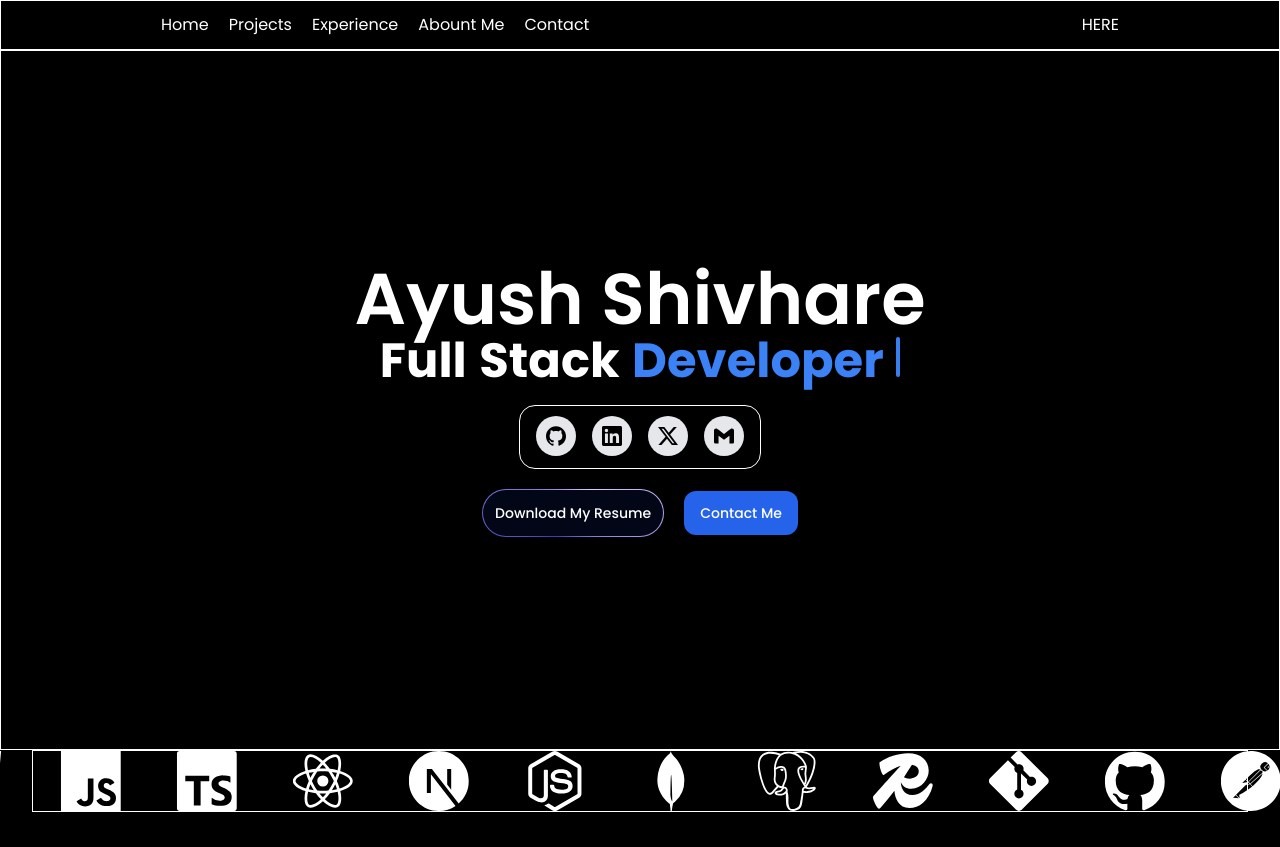
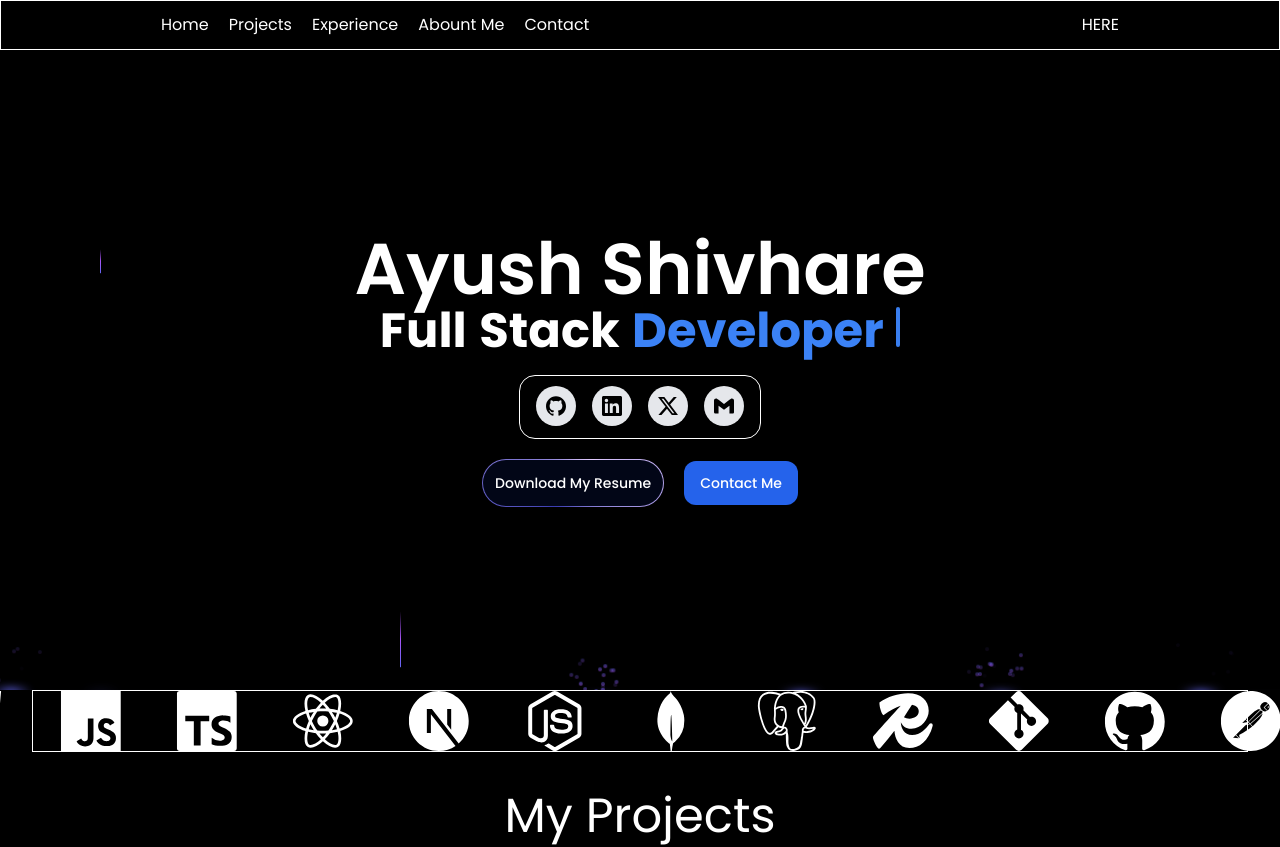
Before and after one commit to AyushShivhare79/Ayush-Portfolio, a Next.js app: page / in a window 1280 px wide. Shown: the top 847 px of the page. Built offline with nearby package versions, Linux system fonts and the light colour scheme; a web font is replaced by a local one.

Commit message:
chore: background

```diff
--- /dev/null
+++ b/app/components/Background.tsx
@@ -0,0 +1,20 @@
+import React from "react";
+import { BackgroundBeamsWithCollision } from "@/components/ui/background-beams-with-collision";
+
+export function BackgroundBeamsWithCollisionDemo() {
+  return (
+    <BackgroundBeamsWithCollision>
+      <h2 className="text-2xl relative z-20 md:text-4xl lg:text-7xl font-bold text-center text-black dark:text-white font-sans tracking-tight">
+        What&apos;s cooler than Beams?{" "}
+        <div className="relative mx-auto inline-block w-max [filter:drop-shadow(0px_1px_3px_rgba(27,_37,_80,_0.14))]">
+          <div className="absolute left-0 top-[1px] bg-clip-text bg-no-repeat text-transparent bg-gradient-to-r py-4 from-purple-500 via-violet-500 to-pink-500 [text-shadow:0_0_rgba(0,0,0,0.1)]">
+            <span className="">Exploding beams.</span>
+          </div>
+          <div className="relative bg-clip-text text-transparent bg-no-repeat bg-gradient-to-r from-purple-500 via-violet-500 to-pink-500 py-4">
+            <span className="">Exploding beams.</span>
+          </div>
+        </div>
+      </h2>
+    </BackgroundBeamsWithCollision>
+  );
+}
--- a/app/components/Box.tsx
+++ b/app/components/Box.tsx
@@ -13,7 +13,7 @@
   ];
   return (
     <>
-      <div className="flex justify-center flex-col items-center gap-5 border border-white h-[700px]">
+      <div className="flex justify-center flex-col items-center gap-5 h-[700px]">
         <div className="flex justify-center flex-col items-center font-semibold text-7xl font-serif">
           <h1 className="font-Tailpoppins">Ayush Shivhare</h1>
           <TypewriterEffect words={startText} />
--- a/app/page.tsx
+++ b/app/page.tsx
@@ -5,18 +5,22 @@
 import Marquee from "./components/Marquee ";
 import Experience from "./components/Experience";
 import Footer from "./components/Footer";
+import { BackgroundBeamsWithCollisionDemo } from "./components/Background";
+import { BackgroundBeamsWithCollision } from "@/components/ui/background-beams-with-collision";
 
 export default function Home() {
   return (
     <>
       <Navbar />
-      <Box />
+      <BackgroundBeamsWithCollision className="from-black to-black">
+        <Box />
+      </BackgroundBeamsWithCollision>
       <div className="container mx-auto text-white overflow-x-hidden">
         <Marquee />
       </div>
       <Projects />
-      <Experience/>
-      <Footer/>
+      <Experience />
+      <Footer />
       {/* <About /> */}
     </>
   );
--- /dev/null
+++ b/components/ui/background-beams-with-collision.tsx
@@ -0,0 +1,259 @@
+"use client";
+import { cn } from "@/lib/utils";
+import { motion, AnimatePresence } from "framer-motion";
+import React, { useRef, useState, useEffect } from "react";
+
+export const BackgroundBeamsWithCollision = ({
+  children,
+  className,
+}: {
+  children: React.ReactNode;
+  className?: string;
+}) => {
+  const containerRef = useRef<HTMLDivElement>(null);
+  const parentRef = useRef<HTMLDivElement>(null);
+
+  const beams = [
+    {
+      initialX: 10,
+      translateX: 10,
+      duration: 7,
+      repeatDelay: 3,
+      delay: 2,
+    },
+    {
+      initialX: 600,
+      translateX: 600,
+      duration: 3,
+      repeatDelay: 3,
+      delay: 4,
+    },
+    {
+      initialX: 100,
+      translateX: 100,
+      duration: 7,
+      repeatDelay: 7,
+      className: "h-6",
+    },
+    {
+      initialX: 400,
+      translateX: 400,
+      duration: 5,
+      repeatDelay: 14,
+      delay: 4,
+    },
+    {
+      initialX: 800,
+      translateX: 800,
+      duration: 11,
+      repeatDelay: 2,
+      className: "h-20",
+    },
+    {
+      initialX: 1000,
+      translateX: 1000,
+      duration: 4,
+      repeatDelay: 2,
+      className: "h-12",
+    },
+    {
+      initialX: 1200,
+      translateX: 1200,
+      duration: 6,
+      repeatDelay: 4,
+      delay: 2,
+      className: "h-6",
+    },
+  ];
+
+  return (
+    <div
+      ref={parentRef}
+      className={cn(
+        "h-96 md:h-[40rem] bg-gradient-to-b from-white to-neutral-100 dark:from-neutral-950 dark:to-neutral-800 relative flex items-center w-full justify-center overflow-hidden",
+        // h-screen if you want bigger
+        className
+      )}
+    >
+      {beams.map((beam) => (
+        <CollisionMechanism
+          key={beam.initialX + "beam-idx"}
+          beamOptions={beam}
+          containerRef={containerRef}
+          parentRef={parentRef}
+        />
+      ))}
+
+      {children}
+      <div
+        ref={containerRef}
+        className="absolute bottom-0 bg-neutral-100 w-full inset-x-0 pointer-events-none"
+        style={{
+          boxShadow:
+            "0 0 24px rgba(34, 42, 53, 0.06), 0 1px 1px rgba(0, 0, 0, 0.05), 0 0 0 1px rgba(34, 42, 53, 0.04), 0 0 4px rgba(34, 42, 53, 0.08), 0 16px 68px rgba(47, 48, 55, 0.05), 0 1px 0 rgba(255, 255, 255, 0.1) inset",
+        }}
+      ></div>
+    </div>
+  );
+};
+
+const CollisionMechanism = React.forwardRef<
+  HTMLDivElement,
+  {
+    containerRef: React.RefObject<HTMLDivElement>;
+    parentRef: React.RefObject<HTMLDivElement>;
+    beamOptions?: {
+      initialX?: number;
+      translateX?: number;
+      initialY?: number;
+      translateY?: number;
+      rotate?: number;
+      className?: string;
+      duration?: number;
+      delay?: number;
+      repeatDelay?: number;
+    };
+  }
+>(({ parentRef, containerRef, beamOptions = {} }, ref) => {
+  const beamRef = useRef<HTMLDivElement>(null);
+  const [collision, setCollision] = useState<{
+    detected: boolean;
+    coordinates: { x: number; y: number } | null;
+  }>({
+    detected: false,
+    coordinates: null,
+  });
+  const [beamKey, setBeamKey] = useState(0);
+  const [cycleCollisionDetected, setCycleCollisionDetected] = useState(false);
+
+  useEffect(() => {
+    const checkCollision = () => {
+      if (
+        beamRef.current &&
+        containerRef.current &&
+        parentRef.current &&
+        !cycleCollisionDetected
+      ) {
+        const beamRect = beamRef.current.getBoundingClientRect();
+        const containerRect = containerRef.current.getBoundingClientRect();
+        const parentRect = parentRef.current.getBoundingClientRect();
+
+        if (beamRect.bottom >= containerRect.top) {
+          const relativeX =
+            beamRect.left - parentRect.left + beamRect.width / 2;
+          const relativeY = beamRect.bottom - parentRect.top;
+
+          setCollision({
+            detected: true,
+            coordinates: {
+              x: relativeX,
+              y: relativeY,
+            },
+          });
+          setCycleCollisionDetected(true);
+        }
+      }
+    };
+
+    const animationInterval = setInterval(checkCollision, 50);
+
+    return () => clearInterval(animationInterval);
+  }, [cycleCollisionDetected, containerRef]);
+
+  useEffect(() => {
+    if (collision.detected && collision.coordinates) {
+      setTimeout(() => {
+        setCollision({ detected: false, coordinates: null });
+        setCycleCollisionDetected(false);
+      }, 2000);
+
+      setTimeout(() => {
+        setBeamKey((prevKey) => prevKey + 1);
+      }, 2000);
+    }
+  }, [collision]);
+
+  return (
+    <>
+      <motion.div
+        key={beamKey}
+        ref={beamRef}
+        animate="animate"
+        initial={{
+          translateY: beamOptions.initialY || "-200px",
+          translateX: beamOptions.initialX || "0px",
+          rotate: beamOptions.rotate || 0,
+        }}
+        variants={{
+          animate: {
+            translateY: beamOptions.translateY || "1800px",
+            translateX: beamOptions.translateX || "0px",
+            rotate: beamOptions.rotate || 0,
+          },
+        }}
+        transition={{
+          duration: beamOptions.duration || 8,
+          repeat: Infinity,
+          repeatType: "loop",
+          ease: "linear",
+          delay: beamOptions.delay || 0,
+          repeatDelay: beamOptions.repeatDelay || 0,
+        }}
+        className={cn(
+          "absolute left-0 top-20 m-auto h-14 w-px rounded-full bg-gradient-to-t from-indigo-500 via-purple-500 to-transparent",
+          beamOptions.className
+        )}
+      />
+      <AnimatePresence>
+        {collision.detected && collision.coordinates && (
+          <Explosion
+            key={`${collision.coordinates.x}-${collision.coordinates.y}`}
+            className=""
+            style={{
+              left: `${collision.coordinates.x}px`,
+              top: `${collision.coordinates.y}px`,
+              transform: "translate(-50%, -50%)",
+            }}
+          />
+        )}
+      </AnimatePresence>
+    </>
+  );
+});
+
+CollisionMechanism.displayName = "CollisionMechanism";
+
+const Explosion = ({ ...props }: React.HTMLProps<HTMLDivElement>) => {
+  const spans = Array.from({ length: 20 }, (_, index) => ({
+    id: index,
+    initialX: 0,
+    initialY: 0,
+    directionX: Math.floor(Math.random() * 80 - 40),
+    directionY: Math.floor(Math.random() * -50 - 10),
+  }));
+
+  return (
+    <div {...props} className={cn("absolute z-50 h-2 w-2", props.className)}>
+      <motion.div
+        initial={{ opacity: 0 }}
+        animate={{ opacity: 1 }}
+        exit={{ opacity: 0 }}
+        transition={{ duration: 1.5, ease: "easeOut" }}
+        className="absolute -inset-x-10 top-0 m-auto h-2 w-10 rounded-full bg-gradient-to-r from-transparent via-indigo-500 to-transparent blur-sm"
+      ></motion.div>
+      {spans.map((span) => (
+        <motion.span
+          key={span.id}
+          initial={{ x: span.initialX, y: span.initialY, opacity: 1 }}
+          animate={{
+            x: span.directionX,
+            y: span.directionY,
+            opacity: 0,
+          }}
+          transition={{ duration: Math.random() * 1.5 + 0.5, ease: "easeOut" }}
+          className="absolute h-1 w-1 rounded-full bg-gradient-to-b from-indigo-500 to-purple-500"
+        />
+      ))}
+    </div>
+  );
+};
```
